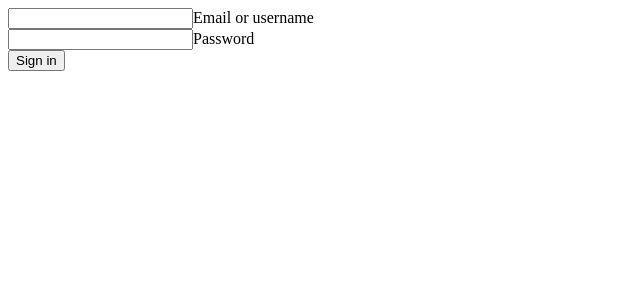
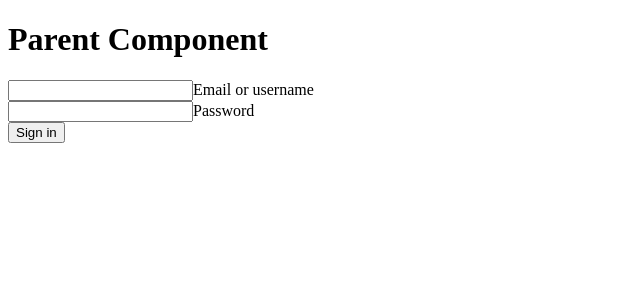
Before and after one commit to acciojob/lift-state-up-5-shantanu400, a React app: page / in a window 1280 px wide. Shown: the top 300 px of the page, without its empty margins (0-640 px from the left). Built offline with nearby package versions, Linux system fonts and the light colour scheme.

Commit message:
<h1> added

```diff
--- a/src/components/Login.js
+++ b/src/components/Login.js
@@ -2,7 +2,7 @@ import React from "react"
 export default function Login(props){
     return (
         <div className="roots">
-
+            <h1>Parent Component</h1>
         <div data-mdb-input-init className="form-outline mb-4">
           <input type="email" id="loginName" className="form-control" />
           <label className="form-label" htmlFor="loginName">Email or username</label>
```
